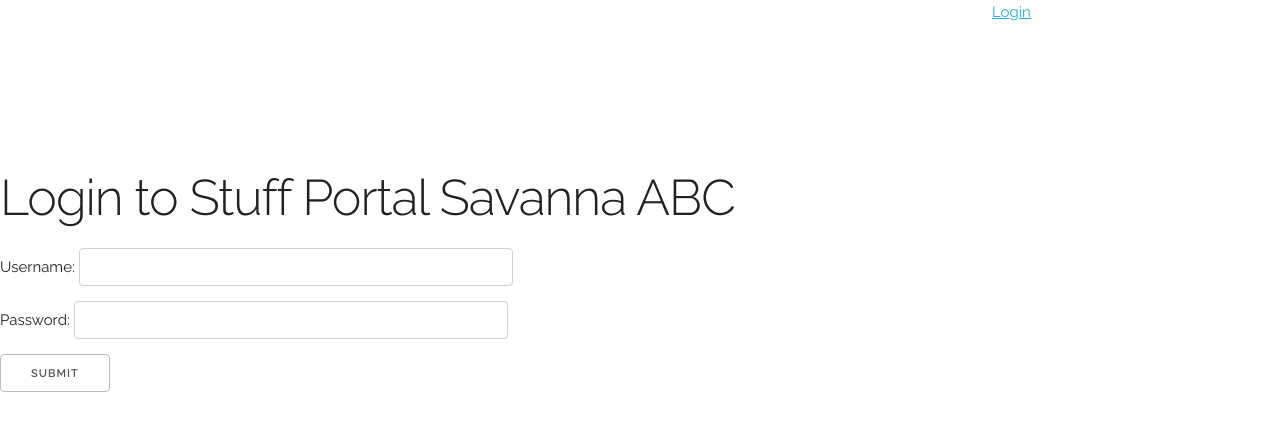
After one commit to Nihither/savanna, a Django app: page /accounts/login/ in a window 1280 px wide. The commit adds this page. Shown: the top 431 px of the page. Run offline with Django 4.2, Linux system fonts and the light colour scheme; some libraries are stand-ins or nearby versions.

Commit message:
add login

```diff
--- a/savanna/settings.py
+++ b/savanna/settings.py
@@ -129,9 +129,15 @@ STATICFILES_DIRS = [
     STATIC_PATH,
 ]
 
+STATIC_BASE_DIR = Path(__file__).resolve().parent.parent.parent
+
+STATIC_ROOT = os.path.join(STATIC_BASE_DIR, 'static')
+
 # Default primary key field type
 # https://docs.djangoproject.com/en/4.1/ref/settings/#default-auto-field
 
 DEFAULT_AUTO_FIELD = 'django.db.models.BigAutoField'
 
 DEFAULT_CHARSET = 'utf-8'
+
+LOGIN_URL = '/accounts/login'
--- a/savanna/urls.py
+++ b/savanna/urls.py
@@ -15,10 +15,11 @@ Including another URLconf
 """
 from django.contrib import admin
 from django.urls import path, include
-from stuff.urls import views_patterns, api_patterns
+from stuff.urls import views_patterns, api_patterns, accounts_patterns
 
 urlpatterns = [
     path('admin/', admin.site.urls),
     path('', include(views_patterns)),
     path('api/', include(api_patterns)),
+    path('accounts/', include(accounts_patterns)),
 ]
--- /dev/null
+++ b/stuff/account_views.py
@@ -0,0 +1,26 @@
+from django.contrib.auth import authenticate, login
+from django.http import HttpResponse, HttpResponseRedirect
+from django.shortcuts import render
+from django.contrib.auth.views import LoginView
+
+
+def user_login(request):
+    if request.method == 'POST':
+        username = request.POST.get('username')
+        password = request.POST.get('password')
+        if request.POST.get('next') == 'None':
+            redirect_to = '/'
+        else:
+            redirect_to = request.POST.get('next')
+        user = authenticate(username=username, password=password)
+        if user:
+            if user.is_active:
+                login(request, user=user)
+                return HttpResponseRedirect(redirect_to=redirect_to)
+            else:
+                return HttpResponse("Account has been disabled")
+        else:
+            return HttpResponse("Invalid login details supplied.")
+    else:
+        next = request.GET.get('next')
+        return render(request, 'stuff/login.html', {'next': next, })
--- a/stuff/admin.py
+++ b/stuff/admin.py
@@ -1,5 +1,5 @@
 from django.contrib import admin
-from .models import Student, Teacher, Subject, SubjectList, Event
+from .models import Student, Teacher, Subject, SubjectList, Event, UserProfile
 
 
 # Register your models here.
@@ -30,3 +30,4 @@ admin.site.register(Teacher, TeacherAdmin)
 admin.site.register(Subject, SubjectAdmin)
 admin.site.register(SubjectList)
 admin.site.register(Event)
+admin.site.register(UserProfile)
--- a/stuff/urls.py
+++ b/stuff/urls.py
@@ -2,22 +2,28 @@ from django.urls import path
 from .views import index, student_details, teacher_details, person_details_view
 from .api import StudentsList, StudentDetails, TeachersList, TeacherDetails, PersonView
 from .scheduler import birthday_notification
+from .account_views import user_login
 
 
 # path starts with http://{host}/
 views_patterns = [
     path('', index, name='index'),
-    path('student/<int:student_id>/', student_details, name='student_details'),
-    path('teacher/<int:teacher_id>', teacher_details, name='teacher_details'),
-    path('<person>/<int:person_id>/details', person_details_view)
+    path('student/<int:student_id>/', student_details),
+    path('teacher/<int:teacher_id>/', teacher_details),
+    path('<person>/<int:person_id>/details/', person_details_view),
 ]
 
 # path starts with http://{host}/api/
 api_patterns = [
-    path('student/list', StudentsList.as_view()),
-    path('student/<int:id>', StudentDetails.as_view()),
-    path('teacher/list', TeachersList.as_view()),
-    path('teacher/<int:id>', TeacherDetails.as_view()),
-    path('<person>/<int:person_id>/details', PersonView.as_view()),
-    path('scheduler', birthday_notification),
+    path('student/list/', StudentsList.as_view()),
+    path('student/<int:id>/', StudentDetails.as_view()),
+    path('teacher/list/', TeachersList.as_view()),
+    path('teacher/<int:id>/', TeacherDetails.as_view()),
+    path('<person>/<int:person_id>/details/', PersonView.as_view()),
+    path('scheduler/', birthday_notification),
 ]
+
+# path starts with account
+accounts_patterns = [
+    path('login/', user_login, name='login'),
+]
--- a/templates/stuff/base.html
+++ b/templates/stuff/base.html
@@ -24,7 +24,22 @@
     <link rel="icon" type="image/png" href="{% static 'images/favicon.png' %}">
 
 </head>
-<body class="inactive">
+<body>
+
+    <!-- Username/Login/Logout header -->
+
+    <div class="container">
+        <div class="row u-full-width">
+            <div class="two columns u-pull-right">
+                {% if user.is_authenticated %}
+                    {{ user.username }}
+                    <a href="">Logout</a>
+                {% else %}
+                    <a href="{% url 'login' %}">Login</a>
+                {% endif %}
+            </div>
+        </div>
+    </div>
 
     <!-- Primary Page Layout –––––––––––––––––––––––––––––––––––––––––––––––––– -->
 
--- /dev/null
+++ b/templates/stuff/login.html
@@ -0,0 +1,20 @@
+{% extends 'stuff/base.html' %}
+
+{% load static %}
+
+{% block content-block %}
+
+    <h1>Login to Stuff Portal Savanna ABC</h1>
+
+    <form id="login_form" method="post" action="{% url 'login' %}">
+        {% csrf_token %}
+        Username: <input type="text" name="username" value="" size="50" />
+        <br />
+        Password: <input type="password" name="password" value="" size="50" />
+        <br />
+        <input type="hidden" name="next" value="{{ next }}">
+
+        <input type="submit" value="submit" />
+    </form>
+
+{% endblock %}
```
Also changed, not shown: stuff/models.py (+9 -0 lines), stuff/migrations/0007_userprofile.py (added), stuff/migrations/0008_userprofile_contact.py (added).
